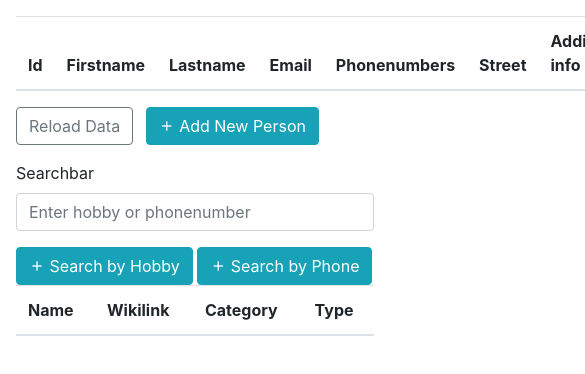
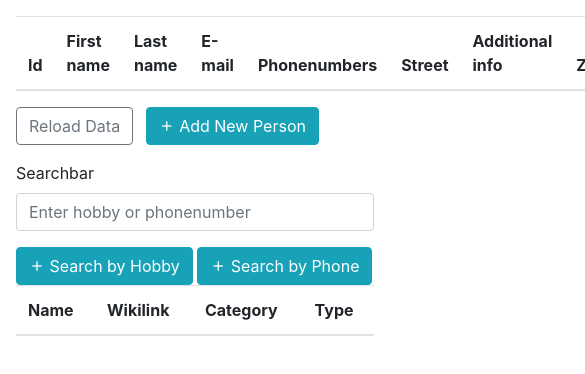
Before and after one commit to Jean-Poul/3sem_CA2_frontend, a website built with webpack: page public/index.html in a window 390 px wide. Shown: the top 374 px of the page, 585 px wide, since content can reach past the window. Built offline with nearby package versions, Linux system fonts and the light colour scheme; files whose address does not match are found by name.

```diff
--- a/public/index.html
+++ b/public/index.html
@@ -129,9 +129,9 @@
         <thead>
           <tr>
             <th>Id</th>
-            <th>Firstname</th>
-            <th>Lastname</th>
-            <th>Email</th>
+            <th>First name</th>
+            <th>Last name</th>
+            <th>E-mail</th>
             <th>Phonenumbers</th>
             <th>Street</th>
             <th>Additional info</th>
--- a/src/index.js
+++ b/src/index.js
@@ -268,7 +268,7 @@
         .then((dataHobby) => {
             const trsHobby = dataHobby.map((user) => {
                 return `<tr><td>${user.name}</td>
-                <td>${user.wikiLink}</td>
+                <td><a href="${user.wikiLink}">${user.wikiLink}</a></td>
                 <td>${user.category}</td>
                 <td>${user.type}</td>
                 <td>&nbsp</td>
```
